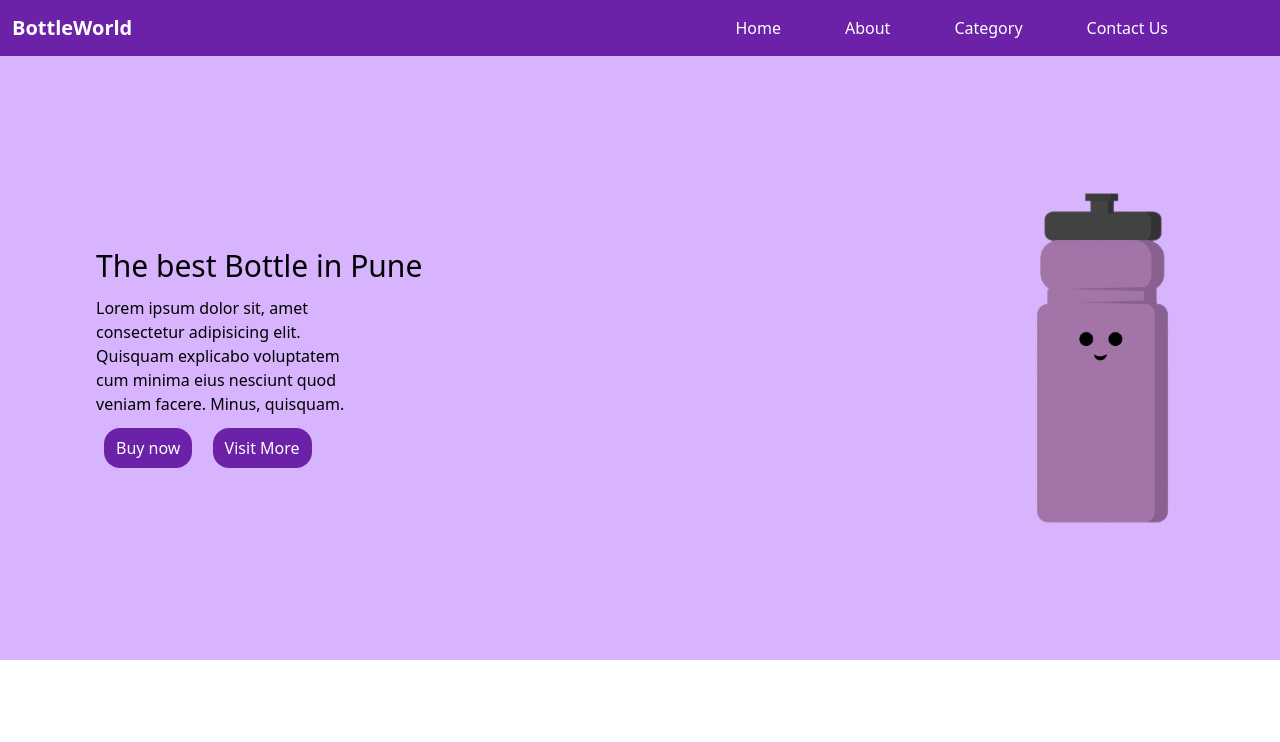
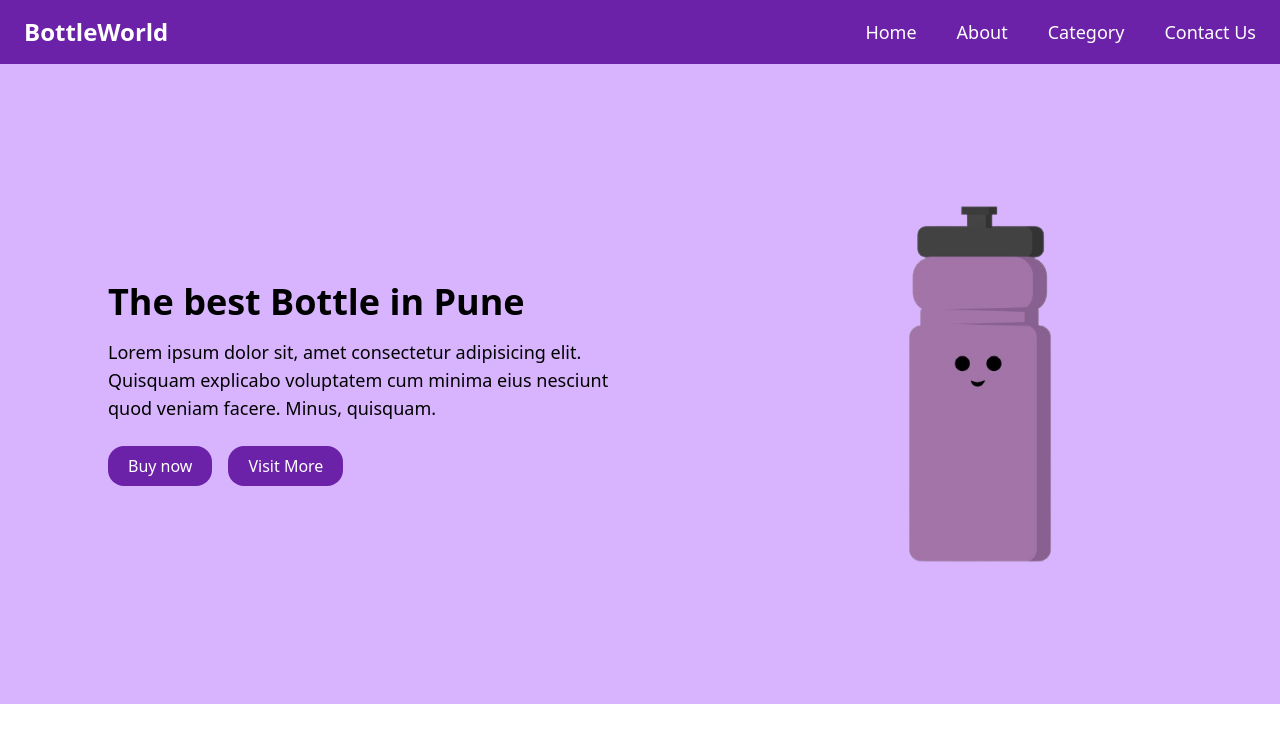
Before and after one commit to SakshiAdsure/Bottle, a plain HTML site: page index.html in a window 1280 px wide. Drawn offline with nearby package versions, Linux system fonts and the light colour scheme.

Commit message:
Update index.html

```diff
--- a/index.html
+++ b/index.html
@@ -1,50 +1,51 @@
 <!DOCTYPE html>
 <html lang="en">
 <head>
-    <meta charset="UTF-8">
-    <meta name="viewport" content="width=device-width, initial-scale=1.0">
+  <meta charset="UTF-8" />
+  <meta name="viewport" content="width=device-width, initial-scale=1.0" />
   <script src="https://cdn.tailwindcss.com"></script>
   <title>Landing Page</title>
 </head>
-<body>
-    <nav class="bg-purple-800 text-white flex justify-between font-sans">
+<body class="font-sans">
 
-        <span class="text-xl flex items-center mx-3 font-bold">
-            BottleWorld
-        </span>
+  <!-- Navbar -->
+  <nav class="bg-purple-800 text-white flex flex-col md:flex-row justify-between items-center px-6 py-4">
+    <span class="text-2xl font-bold mb-2 md:mb-0">BottleWorld</span>
 
-        <!-- <img src="https://randomuser.me/api/portraits/men/75.jpg" class="h-12 pt-3 px-3 rounded-3xl" alt="logo"> -->
-        <ul class="px-28 py-4 flex space-x-16 justify-end">
-            <li class="cursor-pointer">Home</li>
-            <li class="cursor-pointer">About</li>
-            <li class="cursor-pointer">Category</li>
-            <li class="cursor-pointer">Contact Us</li>
+    <ul class="flex flex-col md:flex-row space-y-2 md:space-y-0 md:space-x-10 text-lg">
+      <li class="cursor-pointer hover:text-purple-300">Home</li>
+      <li class="cursor-pointer hover:text-purple-300">About</li>
+      <li class="cursor-pointer hover:text-purple-300">Category</li>
+      <li class="cursor-pointer hover:text-purple-300">Contact Us</li>
     </ul>
   </nav>
 
-    <main class=" bg-purple-300 flex justify-around ">
-        <div class="main py-48 pl-24">
-            <div class="text-3xl font-sans">
-                The best Bottle in Pune
-            </div>
+  <!-- Main Content -->
+  <main class="bg-purple-300 flex flex-col lg:flex-row items-center justify-around px-6 py-16 lg:py-32">
 
-            <p class="py-3 w-1/3 font-sans">Lorem ipsum dolor sit, amet consectetur adipisicing elit. Quisquam explicabo voluptatem cum minima eius nesciunt quod veniam facere. Minus, quisquam.</p>
+    <!-- Text Content -->
+    <div class="text-center lg:text-left max-w-lg mb-10 lg:mb-0">
+      <h1 class="text-3xl md:text-4xl font-bold mb-4">The best Bottle in Pune</h1>
+      <p class="mb-6 text-base md:text-lg">
+        Lorem ipsum dolor sit, amet consectetur adipisicing elit. Quisquam explicabo voluptatem cum minima eius nesciunt quod veniam facere. Minus, quisquam.
+      </p>
 
-            <div class="botton">
-                <button class="bg-purple-800 text-white px-3 py-2 rounded-2xl hover:text-slate-900 hover:bg-fuchsia-300 hover:border-2 hover:border-purple-800 font-sans mx-2">
+      <div class="flex flex-col sm:flex-row sm:justify-center lg:justify-start gap-4">
+        <button class="bg-purple-800 text-white px-5 py-2 rounded-2xl hover:text-slate-900 hover:bg-fuchsia-300 hover:border-2 hover:border-purple-800 transition">
           Buy now
         </button>
-                <button class="bg-purple-800 text-white px-3 py-2 rounded-2xl hover:text-slate-900 hover:bg-fuchsia-300 hover:border-2 hover:border-purple-800 font-sans mx-2">
+        <button class="bg-purple-800 text-white px-5 py-2 rounded-2xl hover:text-slate-900 hover:bg-fuchsia-300 hover:border-2 hover:border-purple-800 transition">
           Visit More
         </button>
       </div>
     </div>
 
-        <div class="flex items-center mx-">
-            <img src="bottle.png"  alt="bottle img">
+    <!-- Image -->
+    <div class="w-full max-w-sm flex justify-center">
+      <img src="bottle.png" alt="bottle img" class="w-full h-auto object-contain" />
     </div>
+
   </main>
+
 </body>
 </html>
-
-<!-- class="min-h-48" -->
```
Lines whose indentation alone changed are shown as unchanged.
